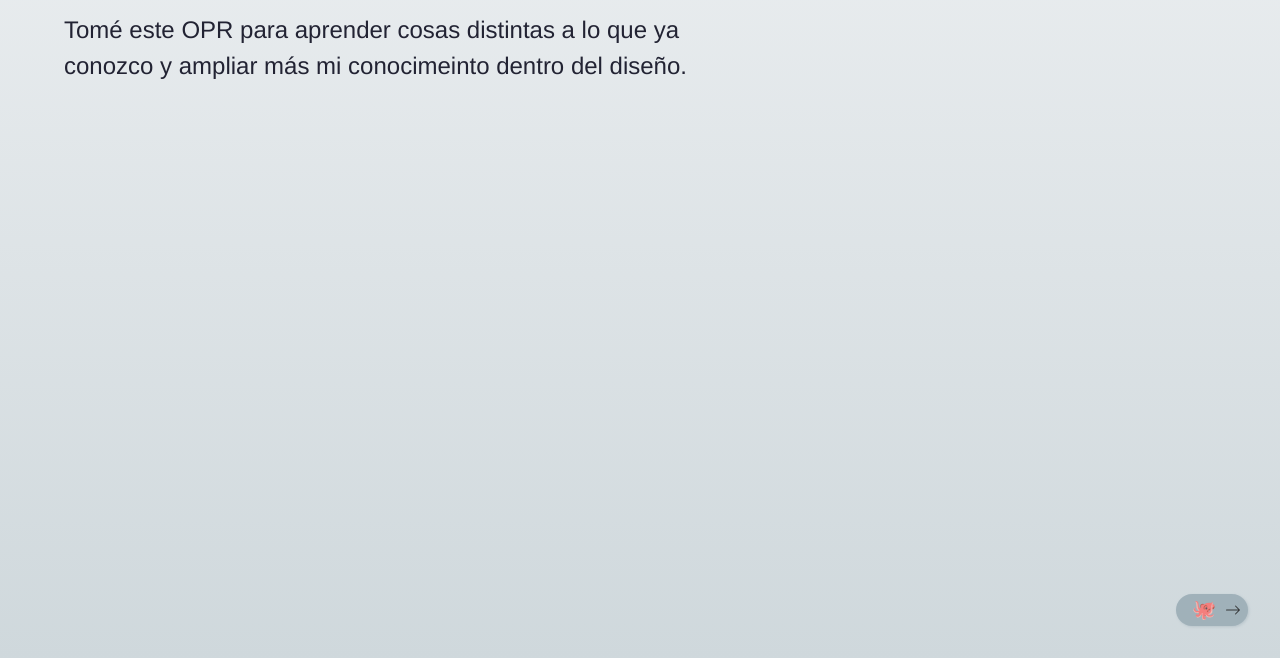
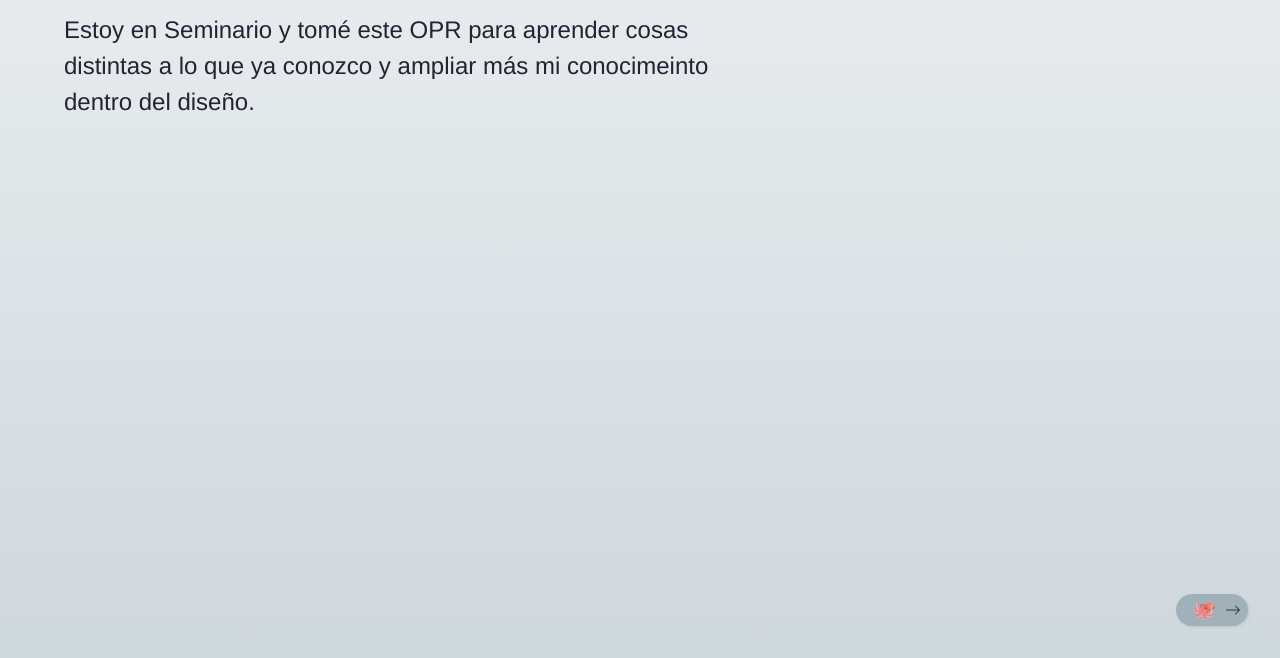
Before and after one commit to aleschlegel/clase-01, a plain HTML site: page index.html in a window 1280 px wide. Shown: the part 142-800 px from the top of the page. Drawn offline with nearby package versions, Linux system fonts and the light colour scheme.

Commit message:
Update index.html

```diff
--- a/index.html
+++ b/index.html
@@ -18,7 +18,7 @@
 
         <main>
             <h1>Alejandra Schlegel</h1>
-            <p>Tomé este OPR para aprender cosas distintas a lo que ya conozco y ampliar más mi conocimeinto dentro del diseño.</p>
+            <p>Estoy en Seminario y tomé este OPR para aprender cosas distintas a lo que ya conozco y ampliar más mi conocimeinto dentro del diseño.</p>
         </main>
 
         <div id="next"></div>
```
